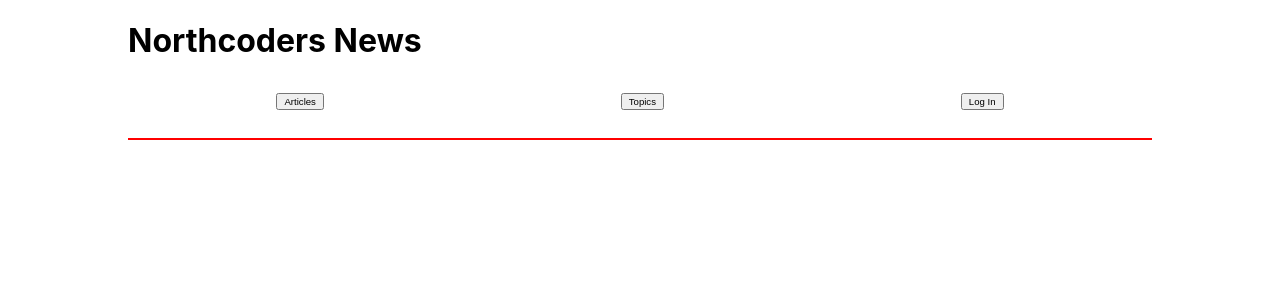
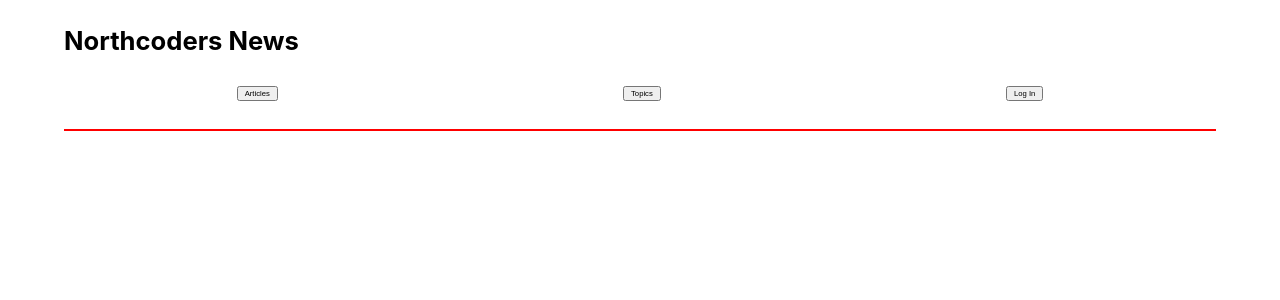
Before and after one commit to njblore/nc-news-fend, a React (Create React App) app: page /articles/1 in a window 1280 px wide. Shown: the top 300 px of the page. Built offline with nearby package versions, Linux system fonts and the light colour scheme; no server answers.

Commit message:
add user avatar to logged in status in header

```diff
--- a/src/App.css
+++ b/src/App.css
@@ -20,10 +20,40 @@
 .site-header {
   border-bottom: 2pt solid red;
   padding-bottom: 2vh;
-  width: 80vw;
-  margin: auto;
+  width: 90vw;
+  margin: 1vh auto;
   display: flex;
   flex-direction: column;
+  font-size: 0.8em;
+}
+
+.title-bar {
+  display: flex;
+  justify-content: space-between;
+  align-items: center;
+}
+
+.header-title {
+  flex-basis: 150%;
+}
+
+.current-user {
+  max-width: 25%;
+  max-height: 100%;
+  display: flex;
+  flex-direction: column;
+  align-items: center;
+}
+
+.avatar-img {
+  width: 8vh;
+  height: 8vh;
+  border-radius: 50%;
+  object-fit: cover;
+}
+
+.user-message {
+  margin: 0;
 }
 
 nav {
--- a/src/App.js
+++ b/src/App.js
@@ -17,6 +17,7 @@ class App extends Component {
     showLogin: false,
     currentTopic: null,
     deleteWarning: false,
+    currentAvatar: null,
   };
 
   render() {
@@ -28,6 +29,8 @@ class App extends Component {
           toggleShowLogin={this.toggleShowLogin}
           toggleLoggedIn={this.toggleLoggedIn}
           currentUser={this.state.currentUser}
+          setCurrentAvatar={this.setCurrentAvatar}
+          currentAvatar={this.state.currentAvatar}
         />
         {this.state.showTopics && <Topics setTopic={this.setTopic} />}
         {this.state.showLogin && (
@@ -91,6 +94,10 @@ class App extends Component {
     this.setState({ currentUser: user });
   };
 
+  setCurrentAvatar = avatar => {
+    this.setState({ currentAvatar: avatar });
+  };
+
   componentDidMount() {
     const user = localStorage.getItem('currentUser');
     user && this.setCurrentUser(user);
--- a/src/Components/Articles.jsx
+++ b/src/Components/Articles.jsx
@@ -182,6 +182,7 @@ class Articles extends Component {
             sort_by: this.state.sort_by,
             topic: this.props.currentTopic,
             author: this.props.username,
+            order: this.state.sortOrder,
           })
             .then(data => {
               if (
@@ -250,6 +251,7 @@ class Articles extends Component {
   }
 
   componentDidUpdate(prevProps, prevState) {
+    console.log(this.state.articles);
     if (this.props.currentTopic !== prevProps.currentTopic) {
       fetchArticles({
         topic: this.props.currentTopic,
--- a/src/Components/Header.jsx
+++ b/src/Components/Header.jsx
@@ -1,11 +1,26 @@
 import React from 'react';
 import { navigate } from '@reach/router';
+import { fetchUser } from '../api';
 
 const Header = props => {
+  fetchUser(props.currentUser).then(data =>
+    props.setCurrentAvatar(data.avatar_url),
+  );
   return (
     <div className="site-header">
-      <h1>Northcoders News</h1>
-      {props.currentUser && <p>Logged in as: {props.currentUser}</p>}
+      <div className="title-bar">
+        <h1 className="header-title">Northcoders News</h1>
+        {props.currentUser && (
+          <div className="current-user">
+            <img
+              src={props.currentAvatar}
+              alt="user avatar"
+              className="avatar-img"
+            />
+            <p className="user-message">{props.currentUser}</p>
+          </div>
+        )}
+      </div>
       <nav>
         <button
           onClick={() => {
--- a/src/api.js
+++ b/src/api.js
@@ -23,9 +23,9 @@ export const fetchComments = id => {
 };
 
 export const fetchUser = username => {
-  return Axios.get(`${baseURL}/users/${username}`).then(
-    ({ data }) => data.user,
-  );
+  return Axios.get(`${baseURL}/users/${username}`)
+    .then(({ data }) => data.user)
+    .catch(err => console.log(err.response));
 };
 
 export const updateArticleVotes = (article_id, vote) => {
```
